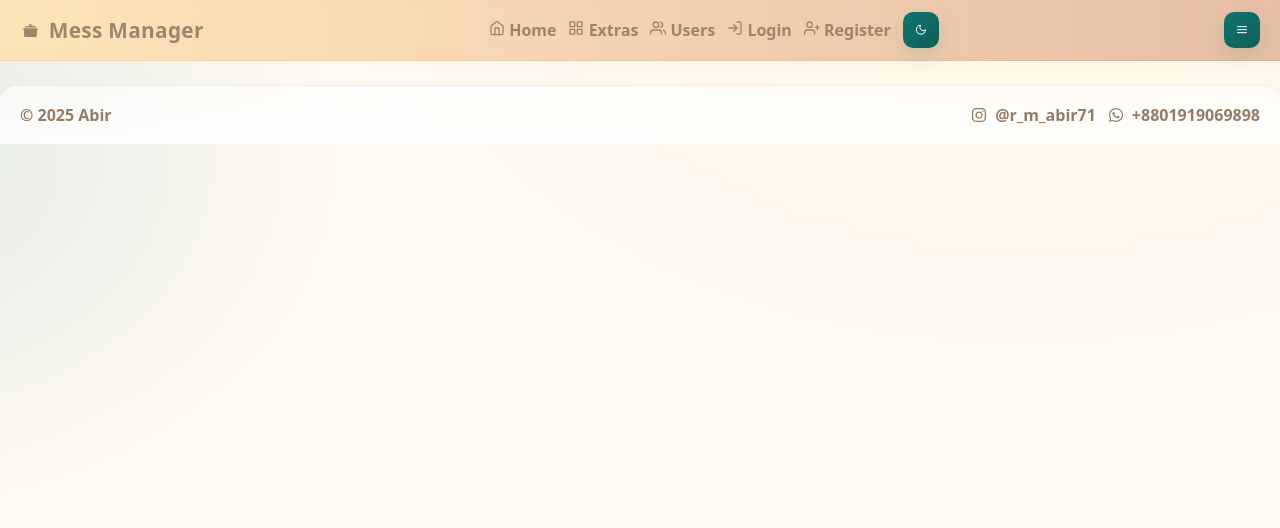
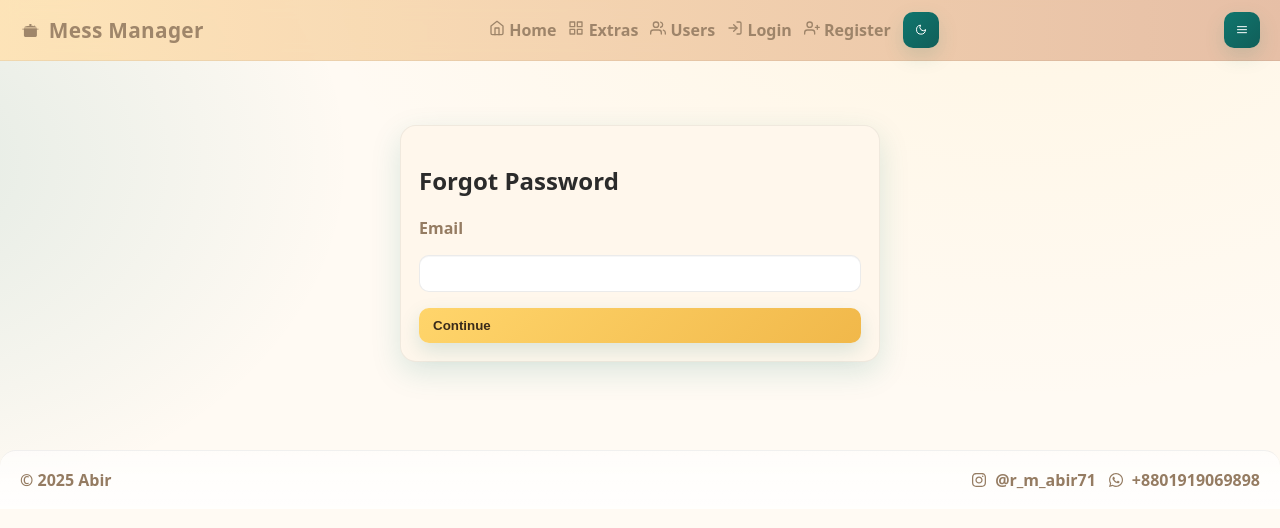
Before and after one commit to Abir7109/mess_manager_frontend, a React (Vite) app: page /forgot in a window 1280 px wide. Shown: the top 528 px of the page. Built offline with nearby package versions, Linux system fonts and the light colour scheme; no server answers.

Commit message:
feat(auth): add password recovery without email\n\n- Register: choose recovery question (personal number or favourite color) and provide answer\n- Login: add link to Forgot Password\n- New page /forgot to verify and reset password via recovery answer

```diff
--- a/src/App.jsx
+++ b/src/App.jsx
@@ -5,6 +5,7 @@ import './theme.css'
 import Home from './pages/Home'
 import Login from './pages/Login'
 import Register from './pages/Register'
+import Forgot from './pages/Forgot'
 import Dashboard from './pages/Dashboard'
 import Admin from './pages/Admin'
 import Extras from './pages/Extras'
@@ -121,6 +122,7 @@ function App() {
             <Route path="/" element={<Home />} />
             <Route path="/login" element={<Login />} />
             <Route path="/register" element={<Register />} />
+            <Route path="/forgot" element={<Forgot />} />
             <Route path="/dashboard" element={<Protected><Dashboard /></Protected>} />
             <Route path="/admin" element={<Protected roles={["admin"]}><Admin /></Protected>} />
           <Route path="/extras" element={<Extras />} />
--- a/src/context/AuthContext.jsx
+++ b/src/context/AuthContext.jsx
@@ -22,8 +22,8 @@ export function AuthProvider({ children }) {
     }
   }
 
-  async function register(name, email, password) {
-    await api.post('/auth/register', { name, email, password })
+  async function register(name, email, password, recoveryType, recoveryAnswer) {
+    await api.post('/auth/register', { name, email, password, recoveryType, recoveryAnswer })
     return login(email, password)
   }
 
--- /dev/null
+++ b/src/pages/Forgot.jsx
@@ -0,0 +1,67 @@
+import { useState } from 'react'
+import api from '../api/client'
+
+export default function Forgot() {
+  const [step, setStep] = useState(1)
+  const [email, setEmail] = useState('')
+  const [prompt, setPrompt] = useState('')
+  const [answer, setAnswer] = useState('')
+  const [newPassword, setNewPassword] = useState('')
+  const [msg, setMsg] = useState('')
+  const [error, setError] = useState('')
+
+  async function fetchQuestion(e) {
+    e.preventDefault()
+    setError(''); setMsg('')
+    try {
+      const { data } = await api.post('/auth/recovery-question', { email })
+      setPrompt(data.prompt || 'Verification')
+      setStep(2)
+    } catch (e) {
+      setError(e?.response?.data?.error || 'Account not found')
+    }
+  }
+  async function reset(e) {
+    e.preventDefault()
+    setError(''); setMsg('')
+    try {
+      await api.post('/auth/reset-password', { email, answer, newPassword })
+      setMsg('Password reset successful. You can log in now.')
+      setStep(3)
+    } catch (e) {
+      setError(e?.response?.data?.error || 'Verification failed')
+    }
+  }
+
+  return (
+    <div className="container">
+      <div className="card" style={{maxWidth:480, margin:'40px auto'}}>
+        <h2>Forgot Password</h2>
+        {step===1 && (
+          <form className="grid" onSubmit={fetchQuestion}>
+            {error && <div style={{color:'crimson'}}>{error}</div>}
+            <label className="label">Email</label>
+            <input className="input" type="email" value={email} onChange={e=>setEmail(e.target.value)} required />
+            <button className="btn">Continue</button>
+          </form>
+        )}
+        {step===2 && (
+          <form className="grid" onSubmit={reset}>
+            {error && <div style={{color:'crimson'}}>{error}</div>}
+            <label className="label">{prompt}</label>
+            <input className="input" value={answer} onChange={e=>setAnswer(e.target.value)} required />
+            <label className="label">New Password</label>
+            <input className="input" type="password" value={newPassword} onChange={e=>setNewPassword(e.target.value)} required />
+            <button className="btn">Reset Password</button>
+          </form>
+        )}
+        {step===3 && (
+          <div>
+            {msg && <div style={{color:'seagreen', marginBottom:8}}>{msg}</div>}
+            <a className="btn teal" href="#/login" onClick={(e)=>{e.preventDefault(); window.location.assign('#/login')}}>Go to Login</a>
+          </div>
+        )}
+      </div>
+    </div>
+  )
+}
--- a/src/pages/Login.jsx
+++ b/src/pages/Login.jsx
@@ -35,6 +35,9 @@ export default function Login() {
           <label className="label">Password</label>
           <input className="input" type="password" value={password} onChange={e=>setPassword(e.target.value)} required />
           <button className="btn" disabled={loading}>{loading ? 'Signing in...' : 'Login'}</button>
+          <div style={{marginTop:8}}>
+            <a href="#/forgot" onClick={(e)=>{e.preventDefault(); nav('/forgot')}}>Forgot password?</a>
+          </div>
         </form>
       </div>
     </div>
--- a/src/pages/Register.jsx
+++ b/src/pages/Register.jsx
@@ -10,13 +10,15 @@ export default function Register() {
   const [password, setPassword] = useState('')
   const [error, setError] = useState('')
   const [loading, setLoading] = useState(false)
+  const [recoveryType, setRecoveryType] = useState('phone')
+  const [recoveryAnswer, setRecoveryAnswer] = useState('')
 
   async function onSubmit(e) {
     e.preventDefault()
     setLoading(true)
     setError('')
     try {
-      await register(name, email, password)
+      await register(name, email, password, recoveryType, recoveryAnswer)
       nav('/dashboard')
     } catch (e) {
       setError(e?.response?.data?.error || 'Registration failed')
@@ -37,6 +39,15 @@ export default function Register() {
           <input className="input" type="email" value={email} onChange={e=>setEmail(e.target.value)} required />
           <label className="label">Password</label>
           <input className="input" type="password" value={password} onChange={e=>setPassword(e.target.value)} required />
+
+          <label className="label">Recovery Question</label>
+          <select className="input" value={recoveryType} onChange={e=>setRecoveryType(e.target.value)}>
+            <option value="phone">Personal number</option>
+            <option value="color">Favourite color</option>
+          </select>
+          <label className="label">Your Answer</label>
+          <input className="input" value={recoveryAnswer} onChange={e=>setRecoveryAnswer(e.target.value)} placeholder={recoveryType==='phone' ? 'e.g., 01919...' : 'e.g., blue'} required />
+
           <button className="btn" disabled={loading}>{loading ? 'Creating...' : 'Create account'}</button>
         </form>
       </div>
```
